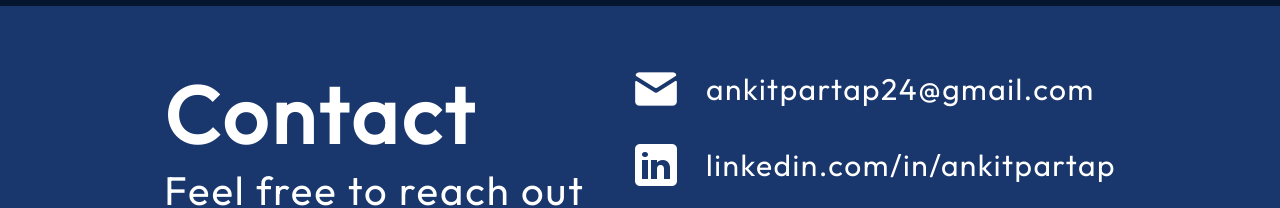
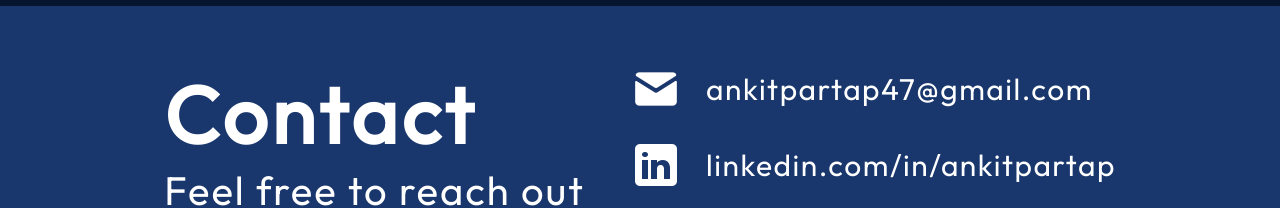
Before and after one commit to ankitpartap/my-portfolio, a React (Vite) app: page / in a window 1280 px wide. Shown: the part 3172-3380 px from the top of the page. Built offline with nearby package versions, Linux system fonts and the light colour scheme.

Commit message:
Email id changed to 47

```diff
--- a/src/components/Contact/Contact.jsx
+++ b/src/components/Contact/Contact.jsx
@@ -12,7 +12,7 @@ export const Contact = () => {
         <ul className={styles.links}>
             <li className={styles.link}>
                 <img src={getImageUrl("contact/emailIcon.png")} alt="Email" />
-                <a href="mailto:ankitpartap24@gmail.com" target='new'>ankitpartap24@gmail.com</a>
+                <a href="mailto:ankitpartap47@gmail.com" target='new'>ankitpartap47@gmail.com</a>
             </li>
             <li className={styles.link}>
                 <img src={getImageUrl("contact/linkedinIcon.png")} alt="linkedIn" />
```
